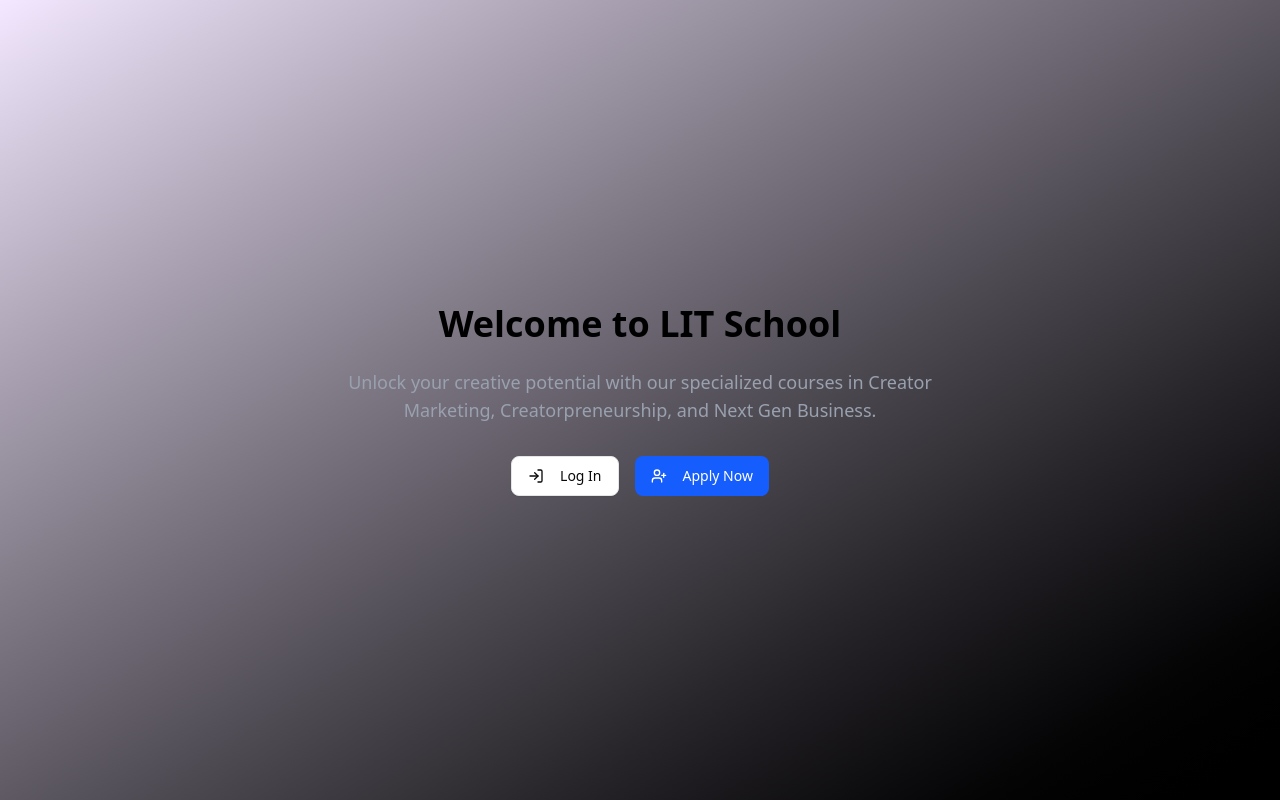
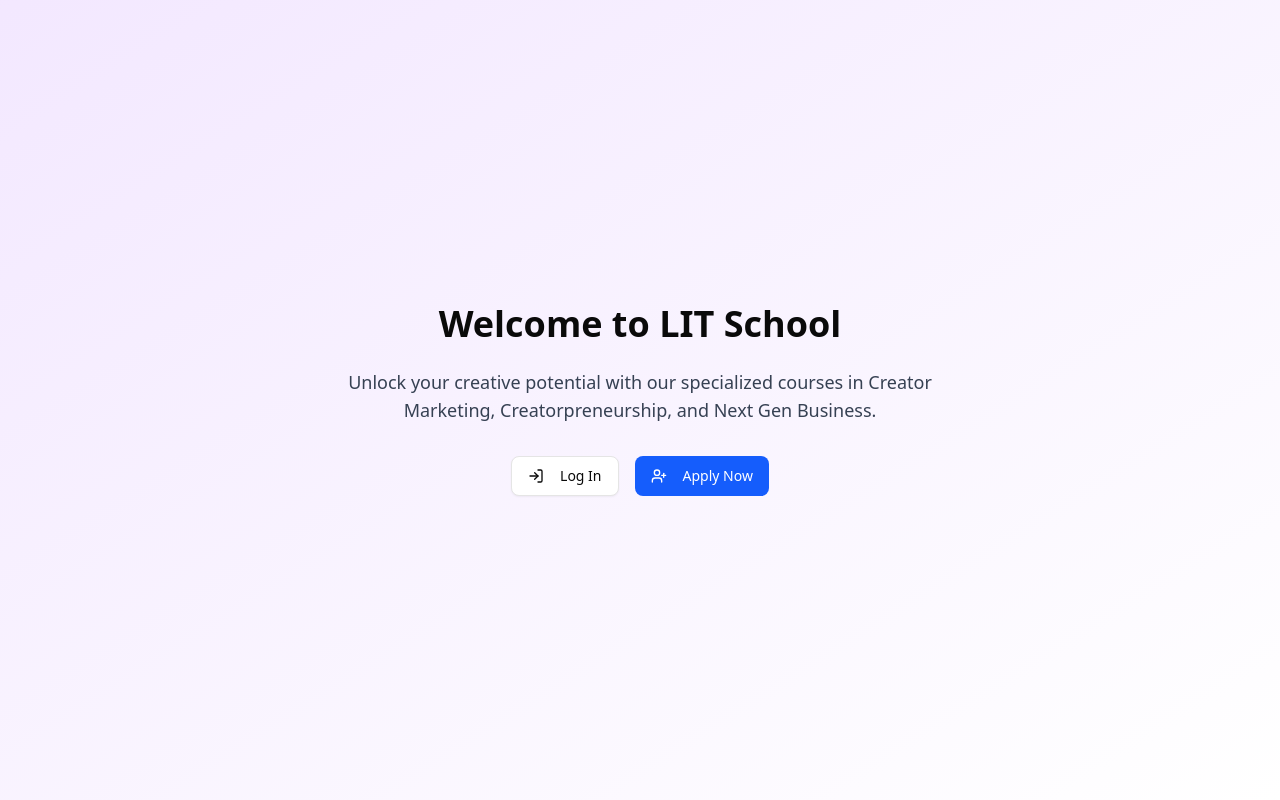
Before and after one commit to Souraevshing/lit-student-tracker, a Next.js app: page / in a window 1280 px wide. Built offline with nearby package versions, Linux system fonts and the light colour scheme.

Commit message:
Revert "⚡️ (perf): feat:  fix performance  and bugs for  auth login/signup"

```diff
--- a/app/components/account.tsx
+++ b/app/components/account.tsx
@@ -528,7 +528,6 @@
                               align="start"
                             >
                               <Calendar
-                                captionLayout="dropdown"
                                 mode="single"
                                 selected={field.value}
                                 onSelect={field.onChange}
--- a/app/dashboard/page.tsx
+++ b/app/dashboard/page.tsx
@@ -27,6 +27,7 @@
 import { Tabs, TabsContent, TabsList, TabsTrigger } from "@/components/ui/tabs";
 import { formatApplicationStatus } from "@/lib/utils/format-status";
 import { signOut } from "next-auth/react";
+import AccountDetails from "../account-details/page";
 
 type TimelineStep = {
   step: string;
@@ -52,7 +53,8 @@
     nextStep: string | null;
   } | null>(null);
   const [userProfile, setUserProfile] = useState<UserProfile | null>(null);
-  const [_activeTab, setActiveTab] = useState("dashboard");
+  const [showTestingPanel, setShowTestingPanel] = useState(false);
+  const [activeTab, setActiveTab] = useState("dashboard");
 
   useEffect(() => {
     if (status === "unauthenticated") {
@@ -144,11 +146,6 @@
               <LogOutIcon className="w-4 h-4 mr-2" />
               Log Out
             </Button>
-            <Button
-              variant="secondary"
-              size="lg"
-              onClick={() => router.push("/account-details")}
-            ></Button>
           </div>
         </div>
       </header>
@@ -171,6 +168,13 @@
             <TabsTrigger value="profile" className="flex items-center gap-2">
               <UserIcon className="w-4 h-4" />
               <span className="hidden sm:inline">Profile</span>
+            </TabsTrigger>
+            <TabsTrigger
+              value="account-details"
+              className="flex items-center gap-2"
+            >
+              <MessageSquareIcon className="w-4 h-4" />
+              <span className="hidden sm:inline">Download ID Card</span>
             </TabsTrigger>
           </TabsList>
 
@@ -501,6 +505,10 @@
               </CardContent>
             </Card>
           </TabsContent>
+
+          <TabsContent value="account-details">
+            <AccountDetails />
+          </TabsContent>
         </Tabs>
       </div>
     </div>
--- a/app/page.tsx
+++ b/app/page.tsx
@@ -5,12 +5,10 @@
 
 export default function HomePage() {
   return (
-    <div className="h-screen flex items-center justify-center bg-gradient-to-br from-purple-100 to-black text-center p-4">
+    <div className="h-screen flex items-center justify-center bg-gradient-to-br from-purple-100 to-white text-center p-4">
       <div className="max-w-3xl">
-        <h1 className="text-4xl font-bold mb-6 text-black">
-          Welcome to LIT School
-        </h1>
-        <p className="mb-8 text-lg text-gray-400 max-w-2xl mx-auto">
+        <h1 className="text-4xl font-bold mb-6">Welcome to LIT School</h1>
+        <p className="mb-8 text-lg text-gray-700 max-w-2xl mx-auto">
           Unlock your creative potential with our specialized courses in Creator
           Marketing, Creatorpreneurship, and Next Gen Business.
         </p>
--- a/components/auth/login-form.tsx
+++ b/components/auth/login-form.tsx
@@ -49,13 +49,13 @@
           loading: (
             <div className="flex items-center gap-2">
               <LoaderIcon className="w-5 h-5 animate-spin text-gray-600" />
-              <span>Logging in...</span>
+              <span>Registering...</span>
             </div>
           ),
           success: (
             <div className="flex items-center gap-2">
               <BadgeCheckIcon className="w-5 h-5 text-green-600" />
-              <span>Login successful!</span>
+              <span>Registration successful!</span>
             </div>
           ),
           error: (err) => (
--- a/components/auth/register-form.tsx
+++ b/components/auth/register-form.tsx
@@ -70,7 +70,6 @@
         }
       );
     } catch (err) {
-      if (err instanceof Error) toast.error(err.message);
       console.error(err);
     }
   });
```
